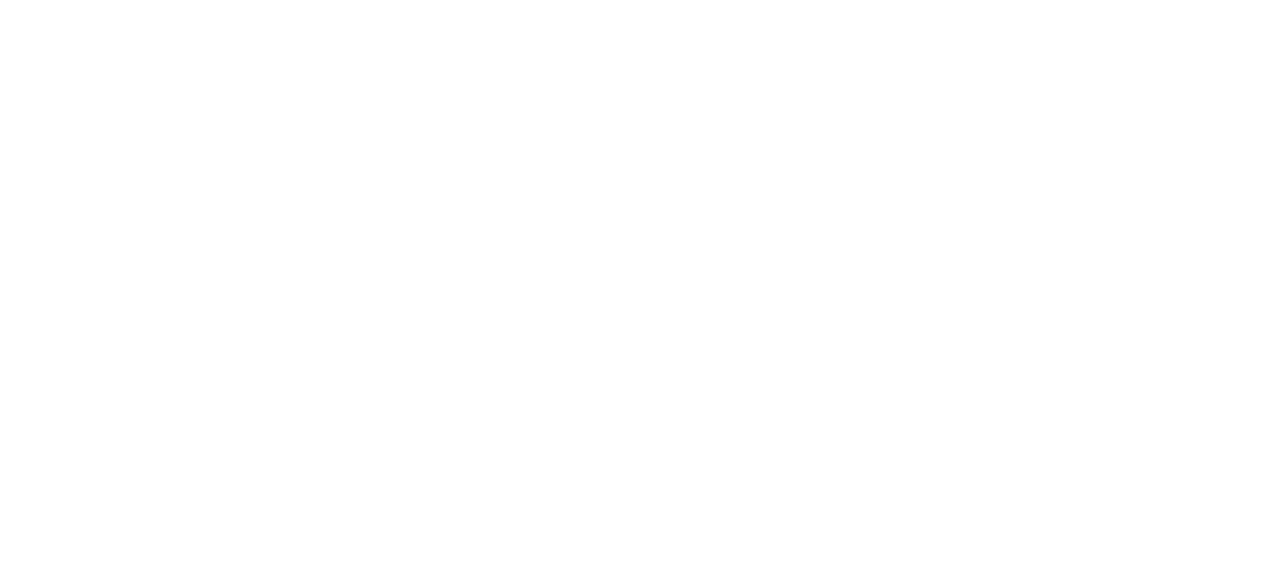
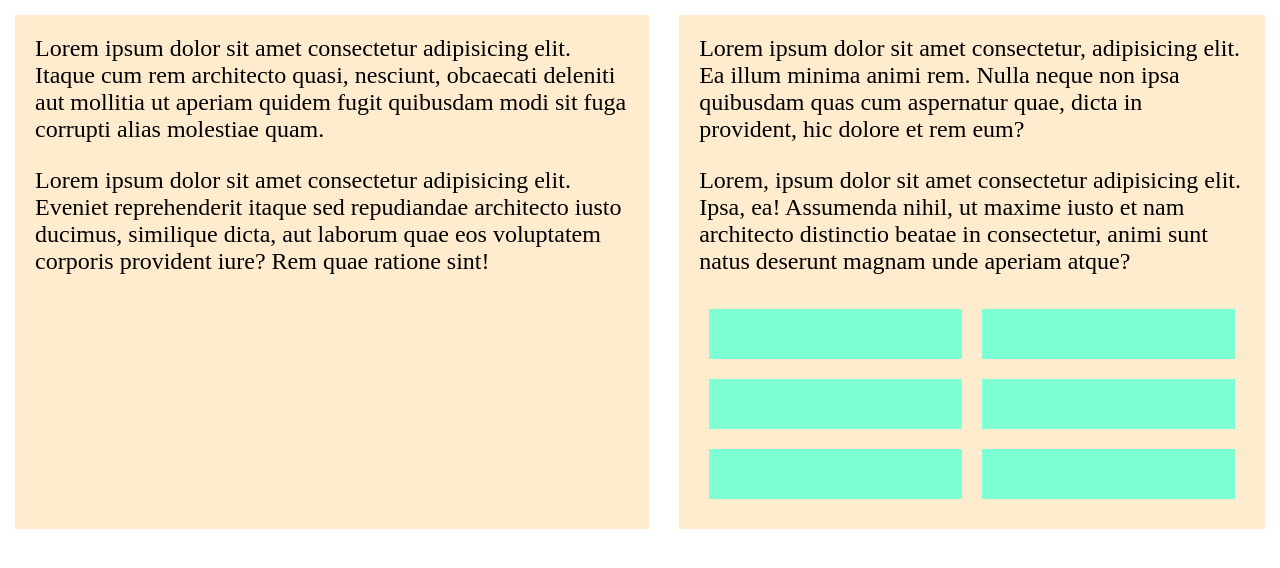
Before and after one commit to dirlei12/Curso-de-JavaScript-e-TypeScript-do-b-sico-ao-avan-ado-JSTS, a plain HTML site: page HTML5eCSS3/FlexBox/parte03/index.html in a window 1280 px wide. Drawn offline with Linux system fonts and the light colour scheme.

Commit message:
grid aula 01

```diff
--- a/HTML5eCSS3/FlexBox/parte03/index.html
+++ b/HTML5eCSS3/FlexBox/parte03/index.html
@@ -8,8 +8,25 @@
 </head>
 <body>
     <div class="two-columns">
-        <div class="col"></div>
-        <div class="col"></div>
+        <div class="col">
+            <p>Lorem ipsum dolor sit amet consectetur adipisicing elit. Itaque cum rem architecto quasi, nesciunt, obcaecati deleniti aut mollitia ut aperiam quidem fugit quibusdam modi sit fuga corrupti alias molestiae quam.</p>
+            <p>Lorem ipsum dolor sit amet consectetur adipisicing elit. Eveniet reprehenderit itaque sed repudiandae architecto iusto ducimus, similique dicta, aut laborum quae eos voluptatem corporis provident iure? Rem quae ratione sint!</p>
+        </div>
+        <div class="col">
+            <p>Lorem ipsum dolor sit amet consectetur, adipisicing elit. Ea illum minima animi rem. Nulla neque non ipsa quibusdam quas cum aspernatur quae, dicta in provident, hic dolore et rem eum?</p>
+            <p>Lorem, ipsum dolor sit amet consectetur adipisicing elit. Ipsa, ea! Assumenda nihil, ut maxime iusto et nam architecto distinctio beatae in consectetur, animi sunt natus deserunt magnam unde aperiam atque?</p>
+
+            <div class="gallery">
+                <div class="img" ></div>
+                <div class="img" ></div>
+                <div class="img" ></div>
+                <div class="img" ></div>
+                <div class="img" ></div>
+                <div class="img" ></div>
+
+            </div>
+
+        </div>
 
     </div>
 </body>
--- a/HTML5eCSS3/FlexBox/parte03/style.css
+++ b/HTML5eCSS3/FlexBox/parte03/style.css
@@ -3,3 +3,34 @@
     padding: 0;
     box-sizing: border-box;
 }
+
+body{
+    font-size: 24px;
+}
+
+p{
+    margin: 0 0 24px;
+}
+
+.two-columns{
+    display: flex;
+}
+
+.two-columns .col{
+    display: flex;
+    flex-direction: column;
+    background-color: blanchedalmond;
+    margin: 15px;
+    padding: 20px;
+}
+
+.gallery{
+    display: flex;
+    flex-flow: row wrap;
+}
+.gallery .img{
+    flex: 1 0 33.33%;
+    height: 50px;
+    margin: 10px;
+    background-color: aquamarine;
+}
--- /dev/null
+++ b/HTML5eCSS3/Grid/part01/style.css
@@ -0,0 +1,36 @@
+*{
+    padding: 0;
+    margin:0 ;
+    box-sizing: border-box;
+}
+
+body{
+    font-family: sans-serif;
+    font-size: 40px;
+}
+
+.grid{
+    /* max-width: 1200px; */
+    display: grid;
+
+    grid-template-columns: repeat(3, 1fr);
+    /* grid-template-columns: repeat(auto-fill, minmax(400px, 1fr)); */
+
+    /* grid-template-rows: 2fr 1fr 2fr ; */
+
+    gap: 30px;
+    margin: auto;
+    padding: 20px;
+
+}
+
+.grid div {
+    background-color: cadetblue;
+    min-height: 100px;
+}
+
+.grid div:nth-child(5){
+    background-color: aquamarine;
+    grid-row: span 2;
+    grid-column: span 2;
+}
```
Also changed, not shown: HTML5eCSS3/Grid/part01/index.html (added, +29 -0 lines), HTML5eCSS3/Calculadora/index.html (added).
